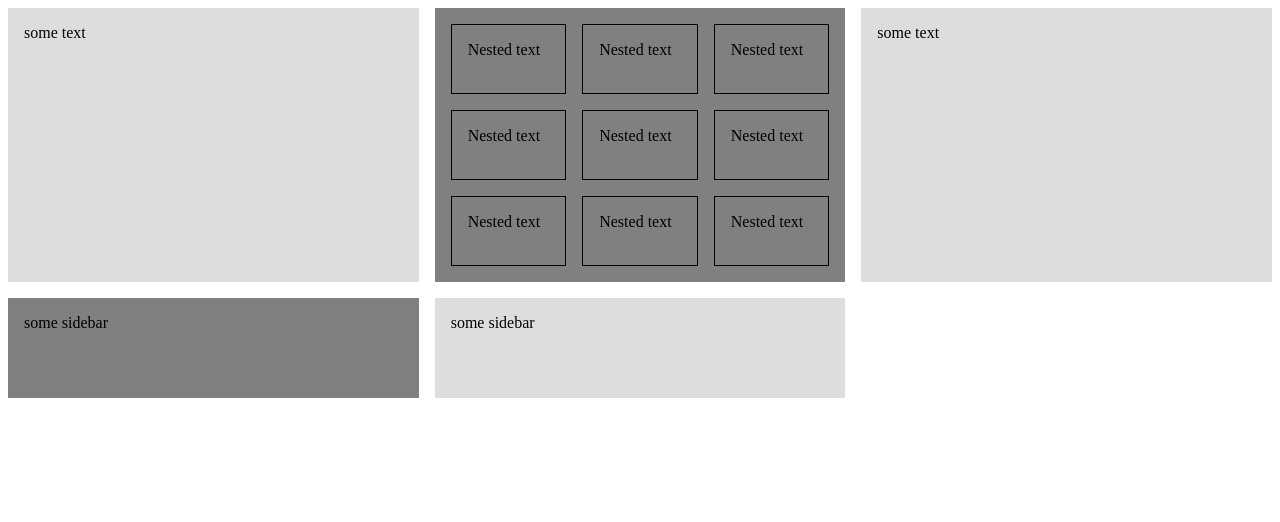
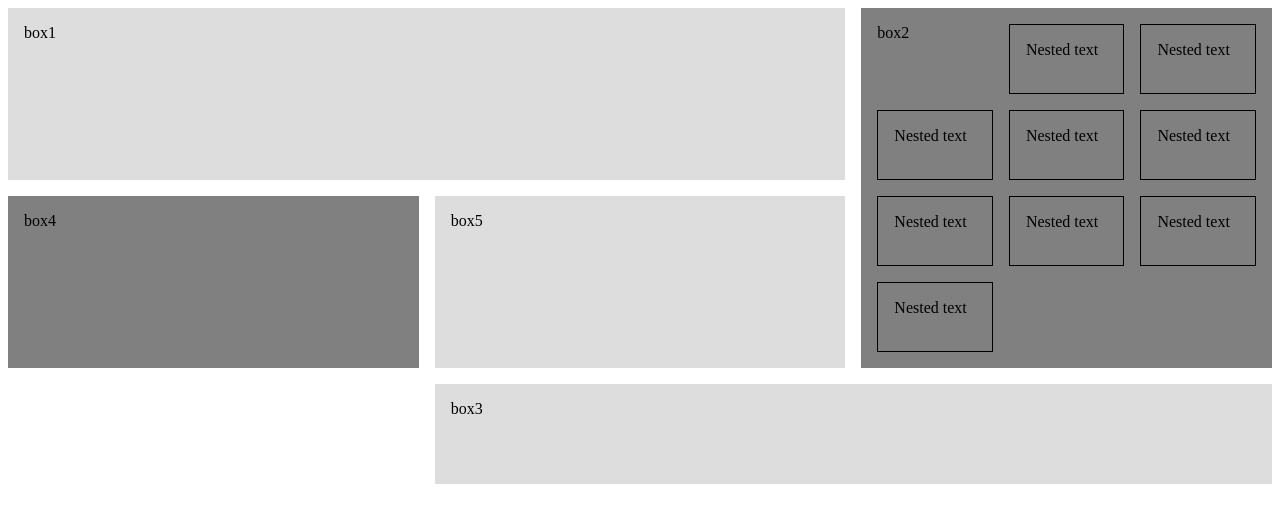
Before and after one commit to bengarlock/css_grids, a plain HTML site: page index.html in a window 1280 px wide. Drawn offline with Linux system fonts and the light colour scheme.

Commit message:
spanning rows and columns

```diff
--- a/index.css
+++ b/index.css
@@ -2,7 +2,6 @@
     display: grid;
     grid-template-columns: repeat(3, 1fr);
     grid-gap: 1em;
-
     grid-auto-rows: minmax(100px, auto);
 }
 
@@ -15,14 +14,26 @@
     background: #ddd;
 }
 
-.nested {
+.box1 {
+    grid-column: 1/3;
+}
+
+.box2 {
     display: grid;
     grid-template-columns: repeat(3, 1fr);
     grid-auto-rows: 70px;
     grid-gap: 1em;
+
+    grid-column: 3;
+    grid-row: 1/3
 }
 
-.nested > div {
+.box2 > div {
     border: black 1px solid;
     padding: 1em;
 }
+
+.box3 {
+    grid-column: 2/4;
+    grid-row: 3;
+}
--- a/index.html
+++ b/index.html
@@ -7,11 +7,12 @@
 </head>
 <body>
 <div class="wrapper">
-    <div>
-        some text
+    <div class="box1">
+        box1
     </div>
 
-    <div class="nested">
+    <div class="box2">
+        box2
         <div>Nested text</div>
         <div>Nested text</div>
         <div>Nested text</div>
@@ -23,14 +24,14 @@
         <div>Nested text</div>
     </div>
 
-    <div>
-        some text
+    <div class="box3">
+        box3
     </div>
-    <div>
-        some sidebar
+    <div class="box4">
+        box4
     </div>
-    <div>
-        some sidebar
+    <div class="box5">
+        box5
     </div>
 </div>
 
```
